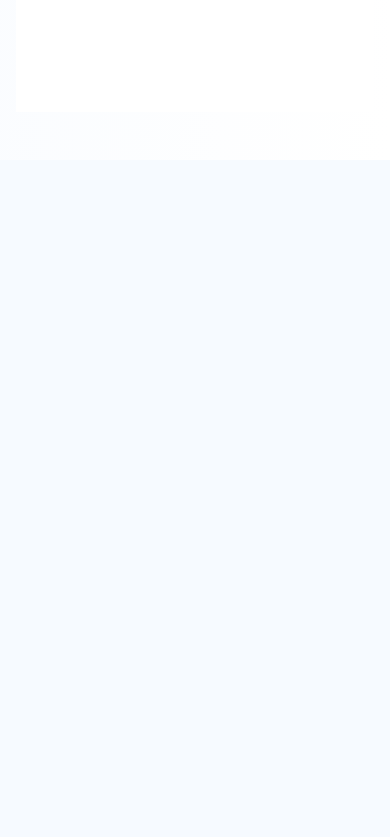
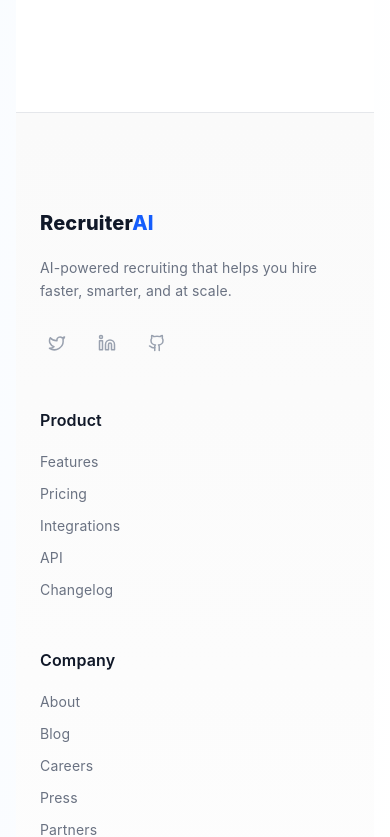
Before and after one commit to meghanamanchala/Recuiter_AI, a Next.js app in the folder recuiter_ai/: page / in a window 390 px wide. Shown: the part 7230-8067 px from the top of the page. Before the commit the page ends 7390 px from the top, so only its background shows below. Built offline with nearby package versions, Linux system fonts and the light colour scheme.

Commit message:
refactor(landing): improve responsive breakpoints and layouts

```diff
--- /dev/null
+++ b/recuiter_ai/app/components/LandingFooter.tsx
@@ -0,0 +1,89 @@
+import React from 'react';
+import { Twitter, Linkedin, Github } from 'lucide-react';
+
+const LandingFooter: React.FC = () => {
+  return (
+    <footer className="w-full bg-gradient-to-b from-[#fafafa] to-white border-t border-gray-200">
+      {/* Top Footer */}
+      <div className="max-w-7xl mx-auto px-6 pt-24 pb-20 grid grid-cols-1 sm:grid-cols-2 md:grid-cols-5 gap-12">
+
+        {/* Brand */}
+        <div className="sm:col-span-2 md:col-span-1">
+          <div className="flex items-center gap-3 mb-5">
+            <span className="text-xl font-extrabold text-gray-900">
+              Recruiter<span className="text-blue-600">AI</span>
+            </span>
+          </div>
+
+          <p className="text-gray-500 text-sm leading-relaxed mb-6">
+            AI-powered recruiting that helps you hire faster, smarter, and at scale.
+          </p>
+
+          {/* Social */}
+          <div className="flex items-center gap-4 text-gray-400">
+            {[Twitter, Linkedin, Github].map((Icon, i) => (
+              <a
+                key={i}
+                href="#"
+                className="p-2 rounded-lg hover:bg-gray-100 hover:text-gray-700 transition"
+                aria-label="Social link"
+              >
+                <Icon size={18} />
+              </a>
+            ))}
+          </div>
+        </div>
+
+        {/* Column */}
+        {[
+          {
+            title: 'Product',
+            links: ['Features', 'Pricing', 'Integrations', 'API', 'Changelog'],
+          },
+          {
+            title: 'Company',
+            links: ['About', 'Blog', 'Careers', 'Press', 'Partners'],
+          },
+          {
+            title: 'Resources',
+            links: ['Documentation', 'Help Center', 'Community', 'Webinars', 'Templates'],
+          },
+          {
+            title: 'Legal',
+            links: ['Privacy Policy', 'Terms of Service', 'Cookie Policy', 'GDPR', 'Security'],
+          },
+        ].map((col) => (
+          <div key={col.title}>
+            <h4 className="font-semibold text-gray-900 mb-5">
+              {col.title}
+            </h4>
+            <ul className="space-y-3 text-sm text-gray-500">
+              {col.links.map((link) => (
+                <li key={link}>
+                  <a
+                    href="#"
+                    className="hover:text-gray-900 transition-colors"
+                  >
+                    {link}
+                  </a>
+                </li>
+              ))}
+            </ul>
+          </div>
+        ))}
+      </div>
+
+      {/* Bottom Bar */}
+      <div className="border-t border-gray-200">
+        <div className="max-w-7xl mx-auto px-6 py-6 flex flex-col md:flex-row items-center justify-between gap-4 text-sm text-gray-500">
+          <span>© 2026 RecruiterAI. All rights reserved.</span>
+          <span className="flex items-center gap-1">
+            Made with <span className="text-red-500">❤</span> for hiring teams everywhere
+          </span>
+        </div>
+      </div>
+    </footer>
+  );
+};
+
+export default LandingFooter;
--- a/recuiter_ai/app/page.tsx
+++ b/recuiter_ai/app/page.tsx
@@ -1,6 +1,7 @@
 import LandingHeader from './components/LandingHeader';
 import { ArrowRight, PlayCircle, Users, ScanLine, Calendar, MessageSquare, Triangle, ArrowUpRight, RefreshCw, Square, Mail } from 'lucide-react';
 import FaqItem from './components/FaqItem';
+import LandingFooter from './components/LandingFooter';
 
 export default function Home() {
   return (
@@ -332,7 +333,7 @@ export default function Home() {
             <div className="text-gray-400 text-base">14-day free trial • No credit card required • Cancel anytime</div>
           </div>
         </section>
-
+        <LandingFooter />
       </main>
     </>
   );
```
